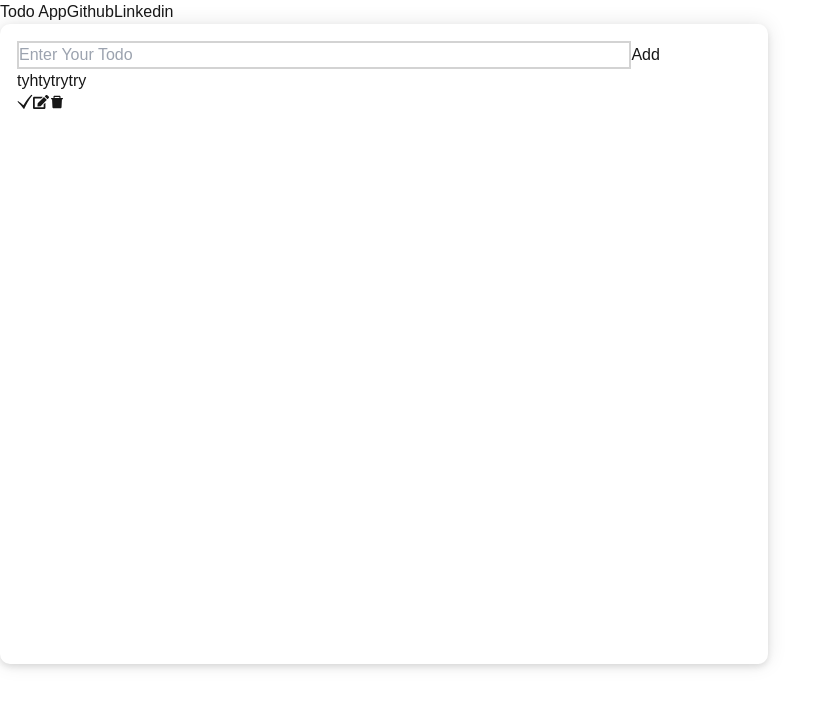
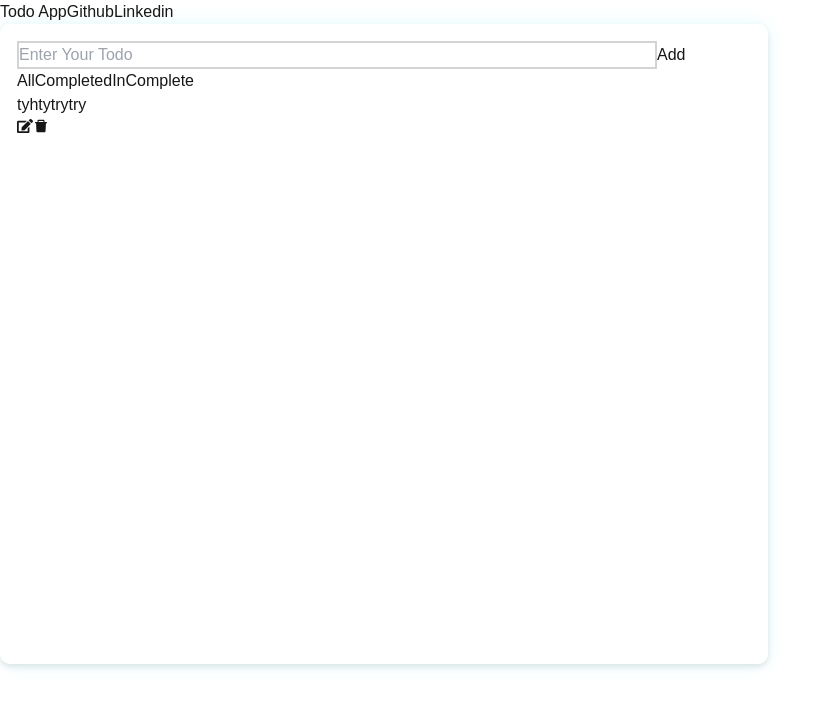
Before and after one commit to MuhammadHassanRaza25/-Todo-App-With-Backend-In-NextJS, a Next.js app: page / in a window 1280 px wide. Shown: the top 708 px of the page, without its empty margins (0-834 px from the left). Built offline with nearby package versions, Linux system fonts and the light colour scheme.

Commit message:
Todo App with Backend

```diff
--- /dev/null
+++ b/src/app/components/FilterButtons.jsx
@@ -0,0 +1,12 @@
+
+export default function FilterButtons(){
+    return(
+        <>
+          <div className="flex justify-between rounded-xl mb-8">
+             <button className='mr-2 btn font-semibold text-lg bg-cyan-400 text-white p-2 w-96 rounded-xl hover:bg-white hover:text-cyan-400'>All</button>
+             <button className='mr-2 btn font-semibold text-lg bg-cyan-400 text-white p-2 w-full rounded-xl hover:bg-white hover:text-cyan-400'>Completed</button>
+             <button className='btn font-semibold text-lg bg-cyan-400 text-white p-2 w-96 rounded-xl hover:bg-white hover:text-cyan-400'>InComplete</button>
+          </div>
+        </>
+    )
+}
--- a/src/app/components/Header.jsx
+++ b/src/app/components/Header.jsx
@@ -3,7 +3,7 @@ import Link from "next/link";
 export default function Header(){
     return(
     <>
-       <h1 className='header flex justify-between items-center p-3.5 py-3 px-7 bg-slate-700 border-b-2 border-cyan-400 text-3xl font-semibold w-full'><span className="text-white">Todo <span className='text-cyan-400'>App</span></span>
+       <h1 className='header flex justify-between items-center p-3.5 py-3 px-7 bg-slate-800 border-b-2 border-cyan-400 text-3xl font-semibold w-full'><span className="text-white">Todo <span className='text-cyan-400'>App</span></span>
            <span className="flex gap-4">
              <Link href={'https://github.com/MuhammadHassanRaza25'} target="_blank"><button className='btn text-lg font-semibold bg-white text-black w-24 rounded-md p-1 hover:bg-cyan-400 hover:text-white'>Github</button></Link>
              <Link href={'https://www.linkedin.com/in/muhammad-hassan-raza-aab5402b7/'} target="_blank"><button className='btn text-lg font-semibold bg-white text-blue-500 w-24 rounded-md p-1 hover:bg-cyan-400 hover:text-white'>Linkedin</button></Link>
--- a/src/app/components/TodoInput.jsx
+++ b/src/app/components/TodoInput.jsx
@@ -3,9 +3,9 @@ export default function TodoInput(){
     return(
         <>
           <div className="flex justify-center mb-7">
-             <input className="todoInput bg-slate-700 font-bold p-3 rounded-xl focus:border-cyan-400 hover:border-cyan-400 placeholder:text-gray-300 focus:placeholder:text-cyan-400"
+             <input className="todoInput bg-slate-800 font-bold p-3 rounded-xl focus:border-cyan-400 hover:border-cyan-400 placeholder:text-gray-300 focus:placeholder:text-cyan-400"
               type="text" placeholder="Enter Your Todo"/>
-             <button className="btn font-semibold text-xl bg-cyan-400 text-white p-2 w-28 rounded-xl ml-2 hover:bg-white hover:text-cyan-400"> Add</button>
+             <button className="btn font-semibold text-2xl bg-cyan-400 text-white p-2 w-28 rounded-xl ml-2 hover:bg-white hover:text-cyan-400"> Add</button>
           </div>
         </>
     )
--- a/src/app/components/TodoList.jsx
+++ b/src/app/components/TodoList.jsx
@@ -1,17 +1,15 @@
 import { AiFillDelete } from "react-icons/ai";
 import { FaEdit } from "react-icons/fa";
-import { GiCheckMark } from "react-icons/gi";
 
 export default function TodoList(){
     return(
         <>
-        <div className="listBox mt-5 flex justify-between items-center px-4 py-2 bg-slate-700 border-2 border-gray-200 rounded-xl">
+        <div className="listBox mt-5 flex justify-between items-center px-4 py-2 bg-slate-800 border-2 border-gray-300 rounded-xl">
            <h1 className="todo font-semibold text-xl flex-1 text-start text-white">tyhtytrytry</h1>
 
-            <span>
-              <button className="btn text-2xl font-semibold bg-green-400 text-white rounded-lg p-1.5 mr-2 px-3 hover:bg-white hover:text-green-400"><GiCheckMark /></button>
-              <button className="btn text-2xl font-semibold bg-cyan-400 text-white rounded-lg p-1.5 mr-2 px-3 hover:bg-white hover:text-cyan-400"><FaEdit /></button>
-              <button className="btn text-2xl bg-red-500 text-white rounded-lg p-1.5 px-3 hover:bg-white hover:text-red-400"><AiFillDelete /></button>
+            <span className="flex items-center">
+              <button className="btn text-2xl font-semibold bg-cyan-400 text-white rounded-lg p-1.5 mr-3 px-3 hover:bg-white hover:text-cyan-400"><FaEdit /></button>
+              <button className="btn text-2xl bg-cyan-400 text-white rounded-lg p-1.5 px-3 hover:bg-white hover:text-cyan-400"><AiFillDelete /></button>
             </span>
         </div>
         </>
--- a/src/app/globals.css
+++ b/src/app/globals.css
@@ -26,6 +26,7 @@ body {
   }
 }
 
+
 /* header button transition */
 .btn{
   transition: all 0.2s ease-in-out;
@@ -38,7 +39,7 @@ body {
 .box{
   height: 80vh;
   width:60vw;
-  box-shadow: 0px 0px 20px rgba(0, 0, 0, 0.1), 0px 3px 6px rgba(0, 0, 0, 0.1);
+  box-shadow: 0px 0px 20px rgba(0, 225, 255, 0.1), 0px 3px 6px rgba(0, 0, 0, 0.1);
   border-radius: 10px;
   padding: 17px;
   overflow: scroll;
@@ -49,7 +50,7 @@ body {
 /* todo container box */
 
 .todoInput{
-  width: 48vw;
+  width: 50vw;
   border: 2px solid lightgrey;
   color: white;
   transition: all 0.5s;
--- a/src/app/layout.js
+++ b/src/app/layout.js
@@ -21,7 +21,7 @@ export default function RootLayout({ children }) {
   return (
     <html lang="en">
       <body
-        className={`${geistSans.variable} ${geistMono.variable} antialiased bg-gray-100 flex flex-col justify-center items-center gap-9`}
+        className={`${geistSans.variable} ${geistMono.variable} antialiased bg-slate-600 flex flex-col justify-center items-center gap-8`}
       >
         {children}
       </body>
--- a/src/app/page.js
+++ b/src/app/page.js
@@ -1,3 +1,4 @@
+import FilterButtons from "./components/FilterButtons";
 import Header from "./components/Header";
 import TodoInput from "./components/TodoInput";
 import TodoList from "./components/TodoList";
@@ -7,8 +8,9 @@ export default function Home() {
   <>
     <Header/>
 
-    <div className="box bg-slate-700">
+    <div className="box bg-slate-800">
       <TodoInput/>
+      <FilterButtons/>
       <TodoList/>
     </div>
 
```
